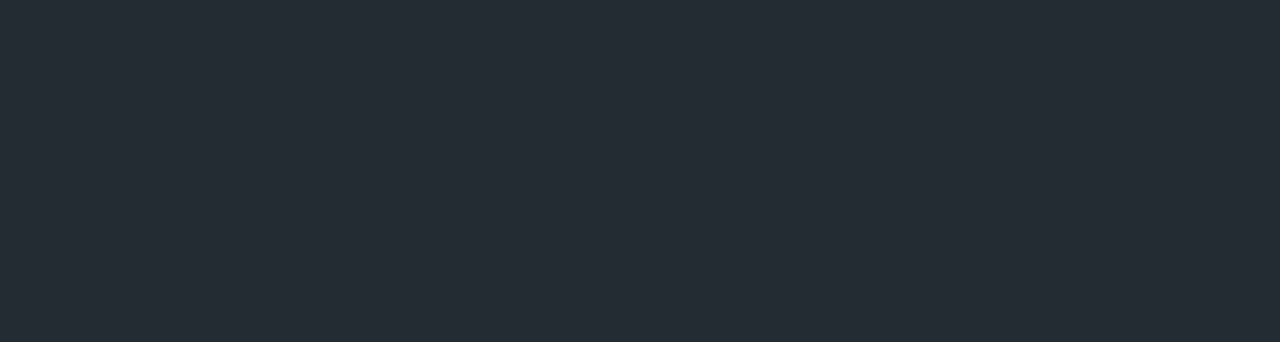
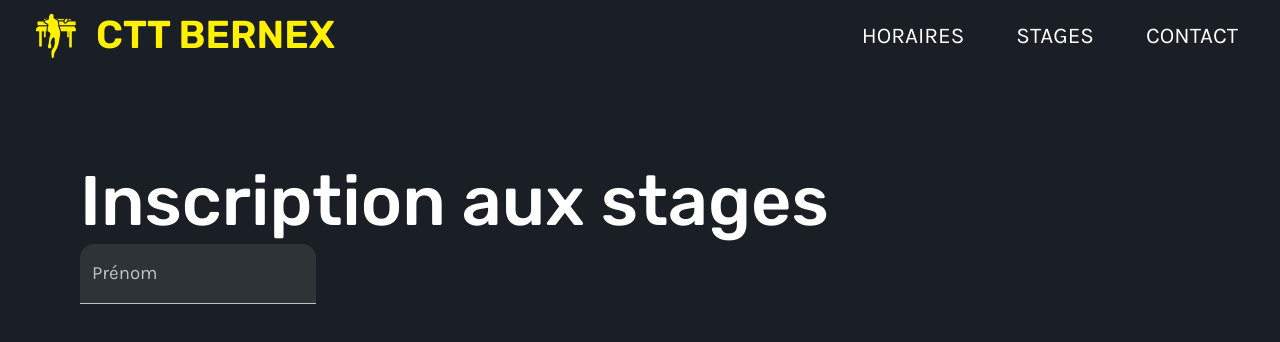
Before and after one commit to mateotiedra/cttb-website, a React (Create React App) app: page /stages in a window 1280 px wide. Before the commit this address had no page. Shown: the top 342 px of the page. Built offline with nearby package versions, Linux system fonts and the light colour scheme.

Commit message:
change background palette + add useForm

```diff
--- a/package.json
+++ b/package.json
@@ -11,6 +11,7 @@
     "@testing-library/user-event": "^13.5.0",
     "react": "^17.0.2",
     "react-dom": "^17.0.2",
+    "react-hook-form": "^7.27.1",
     "react-icons": "^4.3.1",
     "react-router-dom": "^6.2.2",
     "react-router-hash-link": "^2.4.3",
--- a/src/App.js
+++ b/src/App.js
@@ -2,12 +2,14 @@ import React from 'react';
 
 import { BrowserRouter as Router, Routes, Route } from 'react-router-dom';
 import Home from './pages/Home/Home';
+import Stage from './pages/Stage/Stage';
 
 function App() {
   return (
     <Router>
       <Routes>
         <Route path='/' default element={<Home />} />
+        <Route path='/stages' element={<Stage />} />
       </Routes>
     </Router>
   );
--- a/src/components/Navbar/Navbar.js
+++ b/src/components/Navbar/Navbar.js
@@ -65,6 +65,7 @@ function Navbar(props) {
           justifyContent: 'end',
           alignItems: 'center',
           px: 2,
+          backgroundColor: 'background.default',
         }}
       >
         <Link
--- a/src/components/SectionContainer/SectionContainer.js
+++ b/src/components/SectionContainer/SectionContainer.js
@@ -6,7 +6,7 @@ function SectionContainer(props) {
       id={props.id}
       ref={props.ref}
       sx={{
-        px: { xs: 5, lg: 10, ...props.sx },
+        px: { xs: 5, md: 10, lg: 10, ...props.sx },
         maxWidth: '1300px',
         mx: 'auto',
       }}
--- a/src/components/SectionDivider/SectionDivider.js
+++ b/src/components/SectionDivider/SectionDivider.js
@@ -1,7 +1,8 @@
 import { Box } from '@mui/material';
 
 function SectionDivider(props) {
-  return <Box sx={{ py: 5 }} />;
+  const h = props.h || 1;
+  return <Box sx={{ py: 5 * h }} />;
 }
 
 export default SectionDivider;
--- a/src/components/TrainingSchedule/TrainingSchedule.js
+++ b/src/components/TrainingSchedule/TrainingSchedule.js
@@ -21,7 +21,6 @@ function TrainingSchedule(props) {
         sx={{
           display: 'flex',
           flexDirection: 'column',
-          color: 'background.default',
           p: 2,
           flexGrow: 1,
         }}
--- /dev/null
+++ b/src/pages/Stage/Stage.js
@@ -0,0 +1,26 @@
+import React from 'react';
+import { TextField, Typography } from '@mui/material';
+
+import Navbar from '../../components/Navbar/Navbar';
+import SectionContainer from '../../components/SectionContainer/SectionContainer';
+import SectionDivider from '../../components/SectionDivider/SectionDivider';
+
+import StageLogic from './StageLogic';
+
+function Stage(props) {
+  const { register, handleSubmit } = StageLogic();
+  return (
+    <>
+      <Navbar />
+      <SectionDivider h={2} />
+      <SectionContainer sx={{ color: 'primary' }}>
+        <Typography variant='h2'>Inscription aux stages</Typography>
+        <form>
+          <TextField label='Prénom' variant='filled' />
+        </form>
+      </SectionContainer>
+    </>
+  );
+}
+
+export default Stage;
--- /dev/null
+++ b/src/pages/Stage/StageLogic.js
@@ -0,0 +1,27 @@
+import { useForm } from 'react-hook-form';
+
+const StageLogic = (props) => {
+  const { register, handleSubmit } = useForm();
+  const onSubmit = (data) => console.log(data);
+
+  const fields = [
+    {
+      input: register('firstName', { required: true, pattern: /^[A-Za-z]+$/i }),
+    },
+    {
+      input: register('lastName', { required: true, pattern: /^[A-Za-z]+$/i }),
+    },
+    {
+      input: register('birthDate', {
+        required: true,
+        pattern:
+          /^\s*(3[01]|[12][0-9]|0?[1-9])\.(1[012]|0?[1-9])\.((?:19|20)\d{2})\s*$/g,
+      }),
+    },
+    { input: register('gender', { required: true }), type: 'selection' },
+  ];
+
+  return { register, handleSubmit };
+};
+
+export default StageLogic;
--- a/src/theme/index.js
+++ b/src/theme/index.js
@@ -2,7 +2,7 @@ import { createTheme, responsiveFontSizes } from '@mui/material/styles';
 
 let theme = createTheme({
   palette: {
-    type: 'dark',
+    mode: 'dark',
     primary: {
       main: '#FFF100',
     },
@@ -10,7 +10,8 @@ let theme = createTheme({
       main: '#232C33',
     },
     background: {
-      default: '#232C33',
+      default: '#191F24',
+      paper: '#232C33',
     },
     text: {
       primary: '#FFFFFF',
@@ -45,7 +46,7 @@ let theme = createTheme({
   components: {
     MuiAppBar: {
       defaultProps: {
-        color: 'secondary',
+        color: 'primary',
       },
     },
     MuiButtonBase: {
@@ -53,6 +54,7 @@ let theme = createTheme({
         disableRipple: false,
       },
     },
+    MuiTextFieldBase: {},
     MuiLink: {
       styleOverrides: {
         root: {
```
Also changed, not shown: 1 other file (tests, documents, lock files or other folders).
